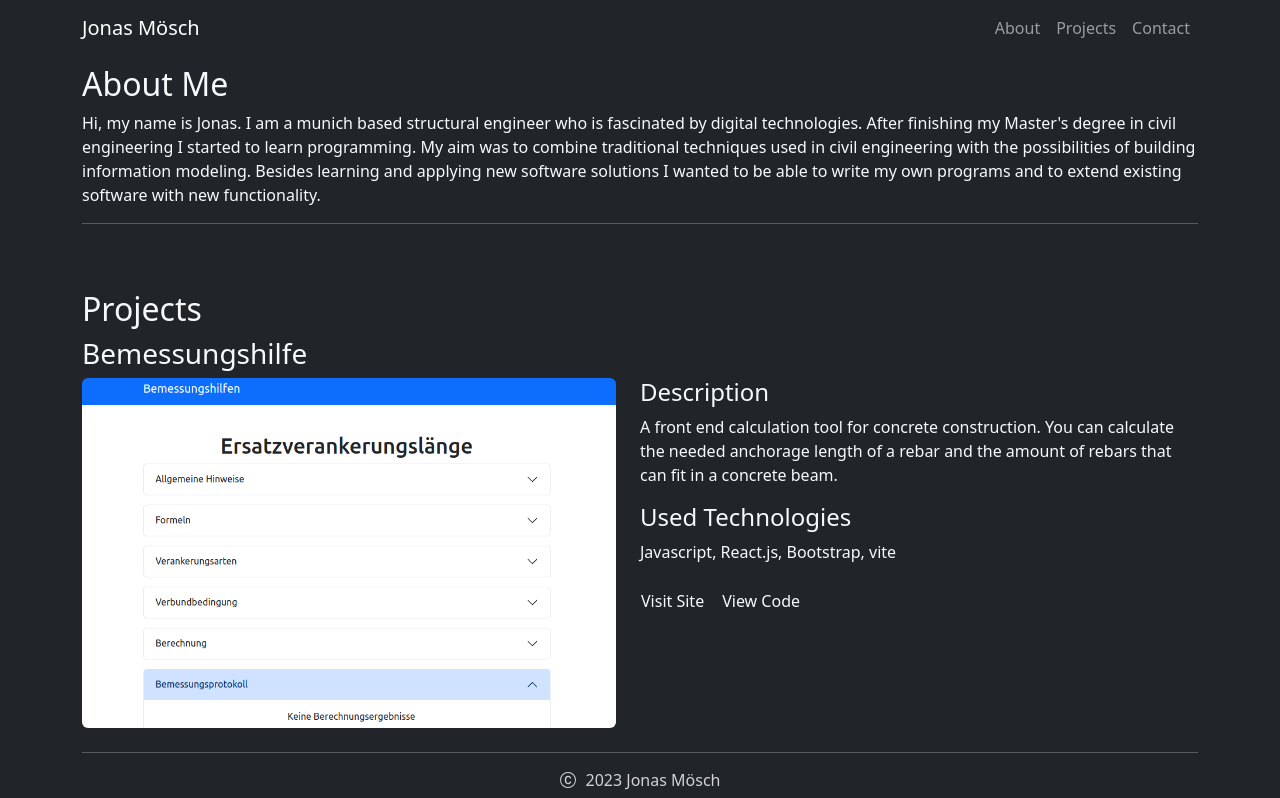
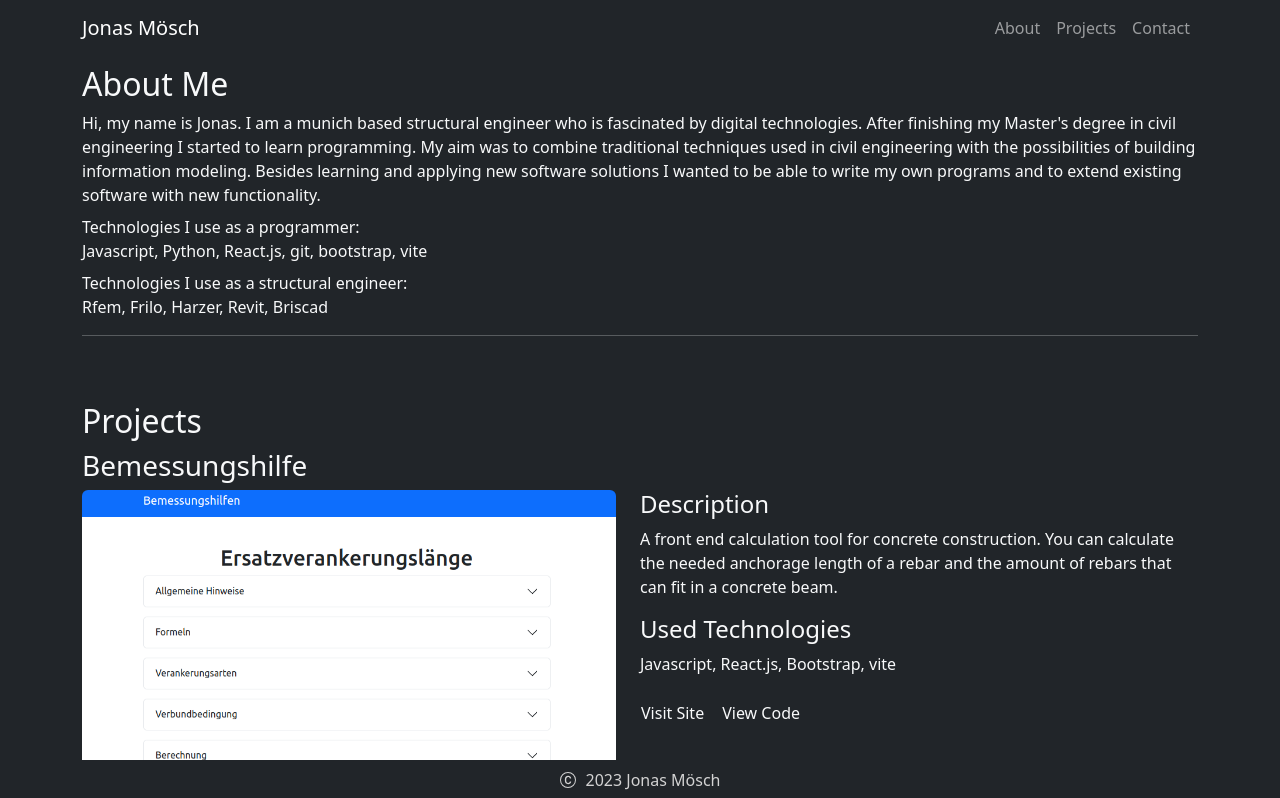
Before and after one commit to j-r-f-m/portfolio-site, a React (Vite) app: page / in a window 1280 px wide. Shown: the top 798 px of the page. Built offline with nearby package versions, Linux system fonts and the light colour scheme.

Commit message:
Add content to MainContentHero.jsx
Add html elemets for thechnologies used as an engnineer and as a
programmer

```diff
--- a/pages/mainContent/mainContentHero/MainContenHero.jsx
+++ b/pages/mainContent/mainContentHero/MainContenHero.jsx
@@ -16,8 +16,25 @@ export function MainContentHero() {
           <h2>About Me</h2>
         </Row>
         <Row className="d-flex">
-          <Col sm className=" d-flex justify-content-center align-items-center">
+          <Col
+            sm
+            className=" d-flex justify-content-center align-items-center mb-2"
+          >
             <article> {aboutMeEng}</article>
+          </Col>
+        </Row>
+        <Row>
+          <Col className="mb-2">
+            <article>Technologies I use as a programmer:</article>
+            <article>
+              Javascript, Python, React.js, git, bootstrap, vite
+            </article>
+          </Col>
+        </Row>
+        <Row>
+          <Col>
+            <article>Technologies I use as a structural engineer:</article>
+            <article>Rfem, Frilo, Harzer, Revit, Briscad</article>
           </Col>
         </Row>
         <hr />
```
